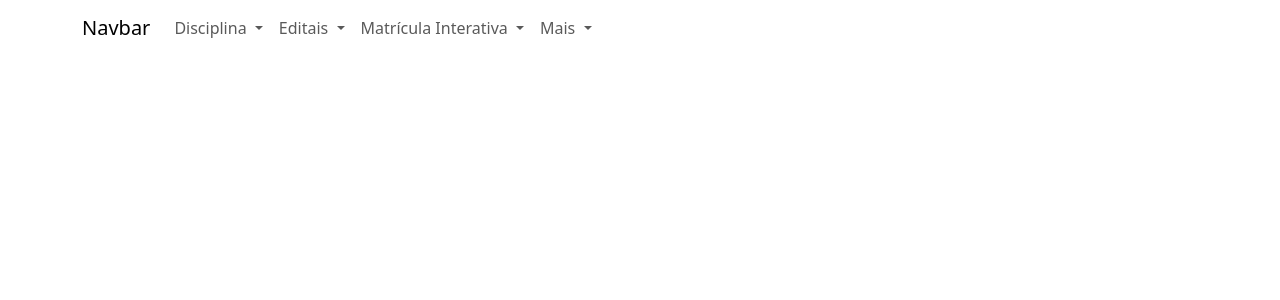
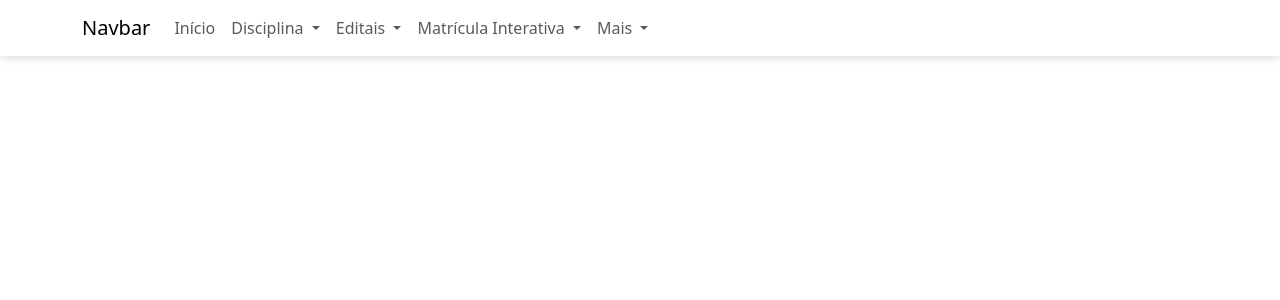
Before and after one commit to pedrosdr/jupiterweb2, a Flask app: page / in a window 1280 px wide. Shown: the top 300 px of the page. Run offline with Flask 3, Linux system fonts and the light colour scheme.

Commit message:
cria o arquivo base.css e adiciona estilo à navbar

```diff
--- /dev/null
+++ b/app/static/css/base.css
@@ -0,0 +1,18 @@
+/* base */
+* {
+    padding: 0;
+    margin: 0;
+}
+
+body {
+}
+/* END base */
+
+/* header */
+/* nav */
+#nav-base {
+    background-color: #fff;
+    box-shadow: 0 0 10px 0 #ccc;
+}
+/* END nav */
+/* END header */
--- a/app/templates/base.html
+++ b/app/templates/base.html
@@ -7,18 +7,25 @@
     <link href="https://cdn.jsdelivr.net/npm/bootstrap@5.3.3/dist/css/bootstrap.min.css" rel="stylesheet" integrity="sha384-QWTKZyjpPEjISv5WaRU9OFeRpok6YctnYmDr5pNlyT2bRjXh0JMhjY6hW+ALEwIH" crossorigin="anonymous">
     <script src="https://code.jquery.com/jquery-3.7.1.min.js" integrity="sha256-/JqT3SQfawRcv/BIHPThkBvs0OEvtFFmqPF/lYI/Cxo=" crossorigin="anonymous"></script>
 
+    {% block style %}
+    <link rel="stylesheet" href="{{ url_for('static', filename='css/base.css') }}">
+    {% endblock %}
+
     <title>Document</title>
 </head>
 <body>
     <header>
-        <nav class="navbar navbar-expand-lg">
+        <nav id="nav-base" class="navbar navbar-expand-lg">
             <div class="container">
                 <a class="navbar-brand" href="#">Navbar</a>
-                <button class="navbar-toggler" type="button" data-bs-toggle="collapse" data-bs-target="#nav-base" aria-controls="nav-base" aria-expanded="false" aria-label="Toggle navigation">
+                <button class="navbar-toggler" type="button" data-bs-toggle="collapse" data-bs-target="#nav-base-collapse" aria-controls="nav-base-collapse" aria-expanded="false" aria-label="Toggle navigation">
                     <span class="navbar-toggler-icon"></span>
                 </button>
-                <div class="collapse navbar-collapse" id="nav-base">
+                <div class="collapse navbar-collapse" id="nav-base-collapse">
                     <ul class="navbar-nav">
+                        <li class="nav-item">
+                            <a href="/" class="nav-link">Início</a>
+                        </li>
                         <li class="nav-item dropdown">
                             <a class="nav-link dropdown-toggle" href="#" role="button" data-bs-toggle="dropdown" aria-expanded="false">
                                 Disciplina
```
